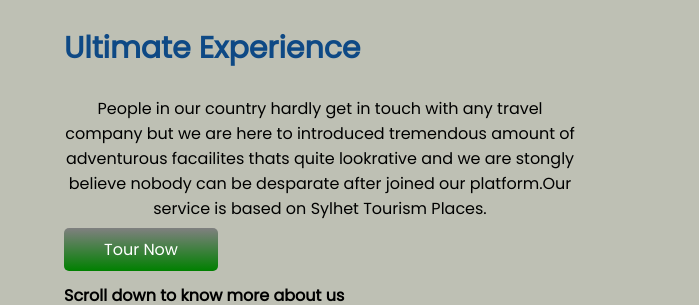
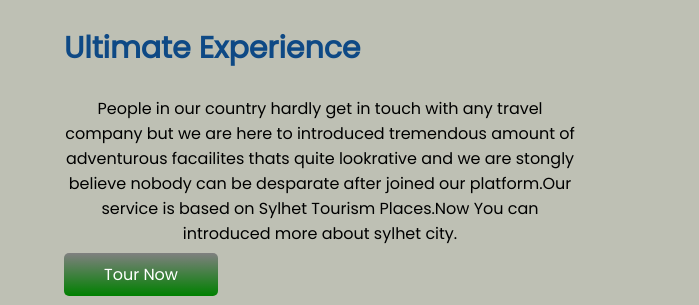
Before and after one commit to Basir7767/Assiynment, a plain HTML site: page index.html in a window 1280 px wide. Shown: the part 149-454 px from the top of the page, 0-699 px from the left. Drawn offline with Linux system fonts and the light colour scheme.

Commit message:
Paragraph line added

```diff
--- a/index.html
+++ b/index.html
@@ -27,7 +27,8 @@
                 tremendous
                 amount of adventurous facailites thats quite lookrative and we are stongly believe nobody can be
                 desparate after
-                joined our platform.Our service is based on Sylhet Tourism Places.
+                joined our platform.Our service is based on Sylhet Tourism Places.Now You can introduced more about
+                sylhet city.
             </p>
             <a class="link-button" target="_blank" href="https://en.wikipedia.org/wiki/Sylhet">Tour Now</a>
             <h4>Scroll down to know more about us</h4>
```
